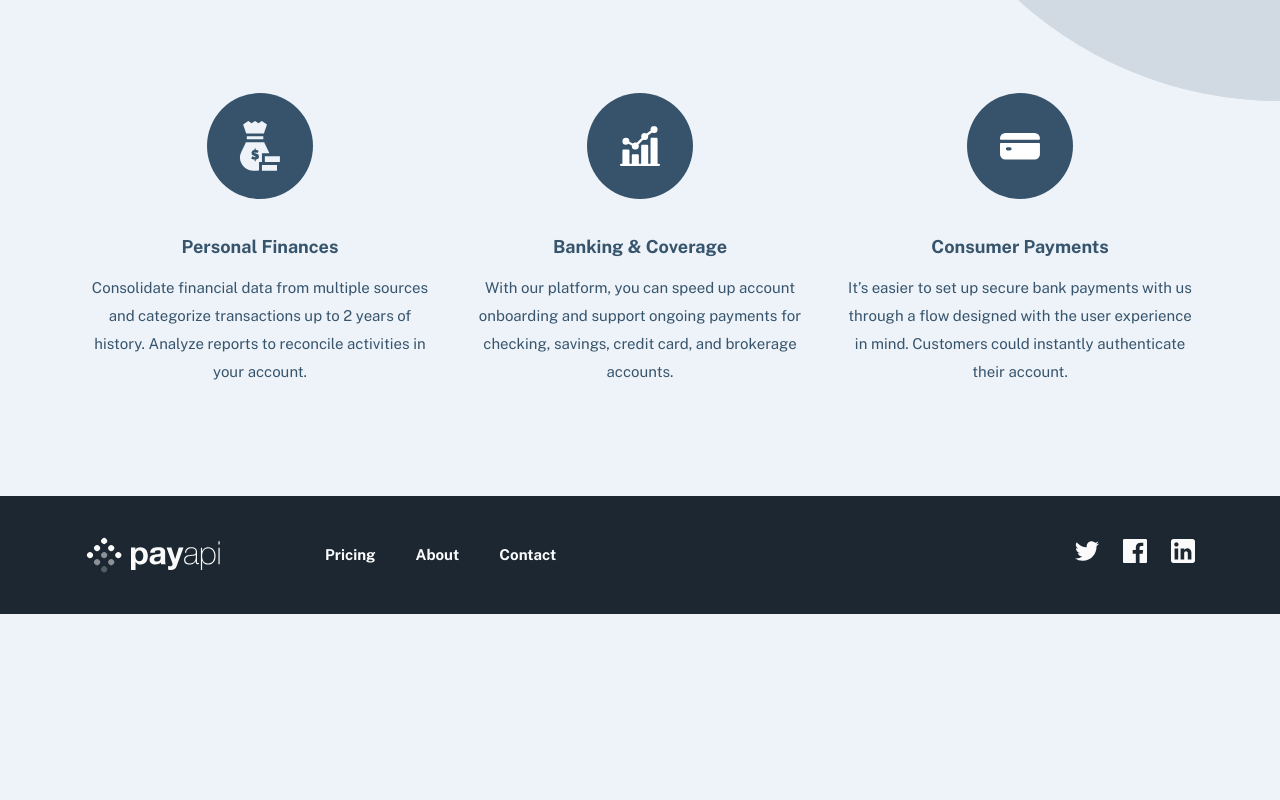
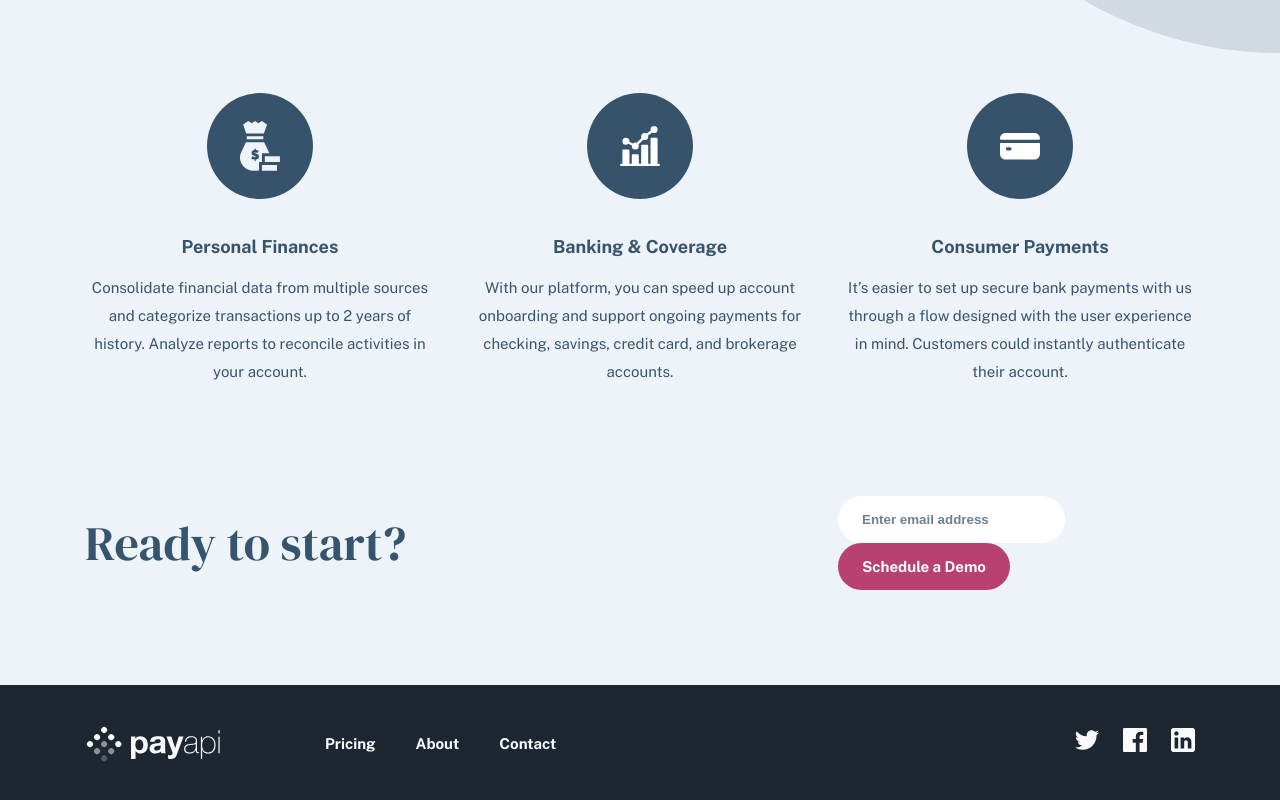
Before and after one commit to mackieva/payapi, a React (Vite) app: page / in a window 1280 px wide. Shown: the part 2276-3076 px from the top of the page. Before the commit the page ends 2890 px from the top, so only its background shows below. Built offline with nearby package versions, Linux system fonts and the light colour scheme.

Commit message:
prefooter

```diff
--- a/src/Home.jsx
+++ b/src/Home.jsx
@@ -2,6 +2,7 @@ import Hero from './components/home/hero';
 import WhoWeWorkWith from './components/home/who-we-work-with';
 import Features from './components/home/features';
 import Footer from './components/footer/footer';
+import PreFooter from './components/shared/pre-footer';
 
 const Home = () => {
 	return (
@@ -9,6 +10,7 @@ const Home = () => {
 			<Hero />
 			<WhoWeWorkWith />
 			<Features />
+			<PreFooter />
 			<Footer />
 		</>
 	);
--- a/src/components/home/features.css
+++ b/src/components/home/features.css
@@ -48,7 +48,6 @@
 
 .features-grid-three {
 	padding-top: 145px;
-	padding-bottom: 95px;
 	display: grid;
 	grid-template-columns: repeat(3, 1fr);
 	gap: 30px;
--- /dev/null
+++ b/src/components/shared/pre-footer.css
@@ -0,0 +1,15 @@
+.preFooter {
+	display: flex;
+	justify-content: space-between;
+	align-items: center;
+	padding-top: 95px;
+	padding-bottom: 95px;
+}
+
+.preFooter h4 {
+	color: var(--alt-blue);
+}
+
+.preFooter .footnote {
+	display: none;
+}
--- /dev/null
+++ b/src/components/shared/pre-footer.jsx
@@ -0,0 +1,13 @@
+import ScheduleDemo from './schedule-demo';
+import './pre-footer.css';
+
+const PreFooter = () => {
+	return (
+		<div className='container preFooter'>
+			<h4 className='heading-h2'>Ready to start?</h4>
+			<ScheduleDemo />
+		</div>
+	);
+};
+
+export default PreFooter;
```
